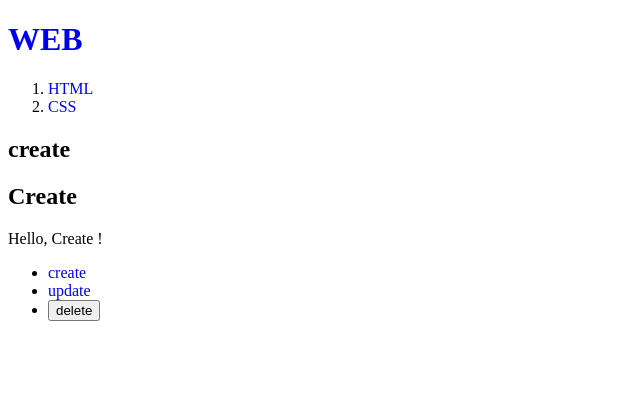
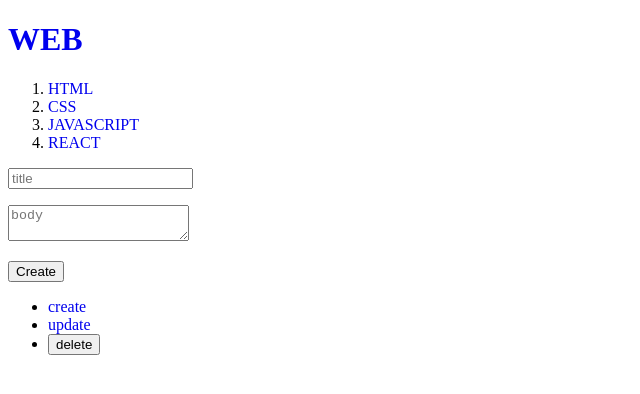
Before and after one commit to kingmuraa/Coding-Everybody, a Next.js app in the folder next-app/: page /create in a window 1280 px wide. Shown: the top 394 px of the page, without its empty margins (0-640 px from the left). Built offline with nearby package versions, Linux system fonts and the light colour scheme; data requests are answered from the project's data file.

Commit message:
12. 생성기능 구현

```diff
--- a/next-app/db.json
+++ b/next-app/db.json
@@ -1,7 +1,25 @@
 {
-  "topics":[
-    {"id": 1, "title": "HTML", "body":"HTML is ..."},
-    {"id": 2, "title": "CSS", "body":"CSS is ..."}
+  "topics": [
+    {
+      "id": 1,
+      "title": "HTML",
+      "body": "HTML is ..."
+    },
+    {
+      "id": 2,
+      "title": "CSS",
+      "body": "CSS is ..."
+    },
+    {
+      "title": "JAVASCRIPT",
+      "body": "javascript is ...",
+      "id": 3
+    },
+    {
+      "title": "REACT",
+      "body": "react is ...",
+      "id": 4
+    }
   ],
   "posts": [
     {
--- a/next-app/src/app/create/layout.js
+++ /dev/null
@@ -1,8 +0,0 @@
-export default function Layout(props){
-    return(
-        <form>
-            <h2>create</h2>
-            {props.children}
-        </form>
-    )
-}
--- a/next-app/src/app/create/page.js
+++ b/next-app/src/app/create/page.js
@@ -1,8 +1,38 @@
+"use client"
+
+import {useRouter} from 'next/navigation';
+
 export default function Create(){
+    const router = useRouter();
     return (
-        <>
-        <h2>Create</h2>
-        Hello, Create !
-        </>
-        )
+        <form onSubmit={(e)=>{
+            e.preventDefault();
+            const title = e.target.title.value
+            const body = e.target.body.value
+            const options = {
+                method: 'POST',
+                headers: {
+                    'Content-Type': 'application/json'
+                },
+                body: JSON.stringify({title, body})
+            }
+            fetch('http://localhost:9999/topics', options)
+                .then(res=> res.json())
+                .then(result => {
+                    console.log(result)
+                    const lastId = result.id;
+                    router.push(`/read/${lastId}`)
+                });
+        }}>
+            <p>
+                <input type="text" name="title" placeholder="title"/>
+            </p>
+            <p>
+                <textarea name="body" placeholder="body"></textarea>
+            </p>
+            <p>
+                <input type="submit" value="Create"/>
+            </p>
+        </form>
+    )
 }
--- a/next-app/src/app/read/[id]/page.js
+++ b/next-app/src/app/read/[id]/page.js
@@ -3,7 +3,7 @@
     const topic = await resp.json();
     return (
         <>
-        <h2>topic.title</h2>
+        <h2>{topic.title}</h2>
         {topic.body}
         </>
     )
```
Also changed, not shown: next-app/src/app/layout.js (+5 -2 lines).
